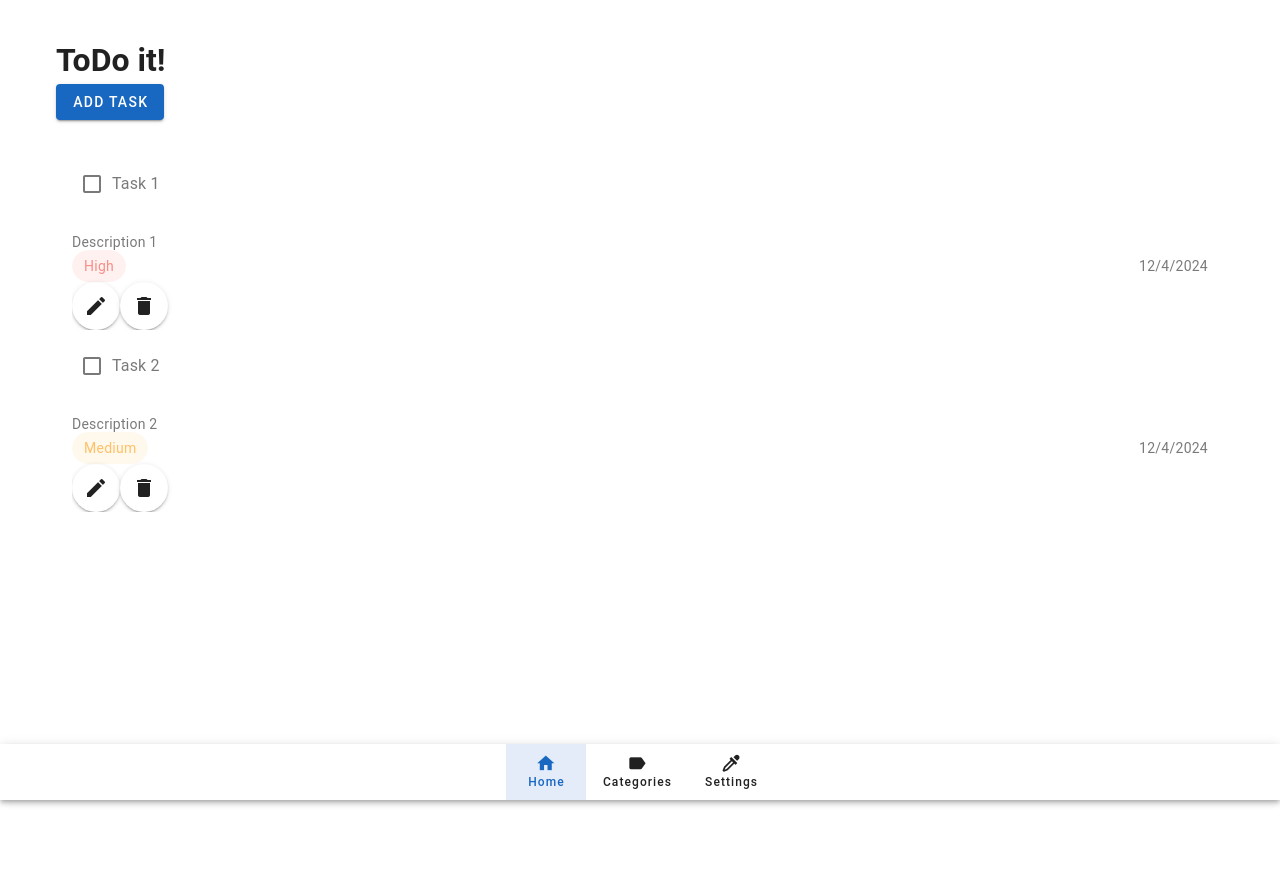
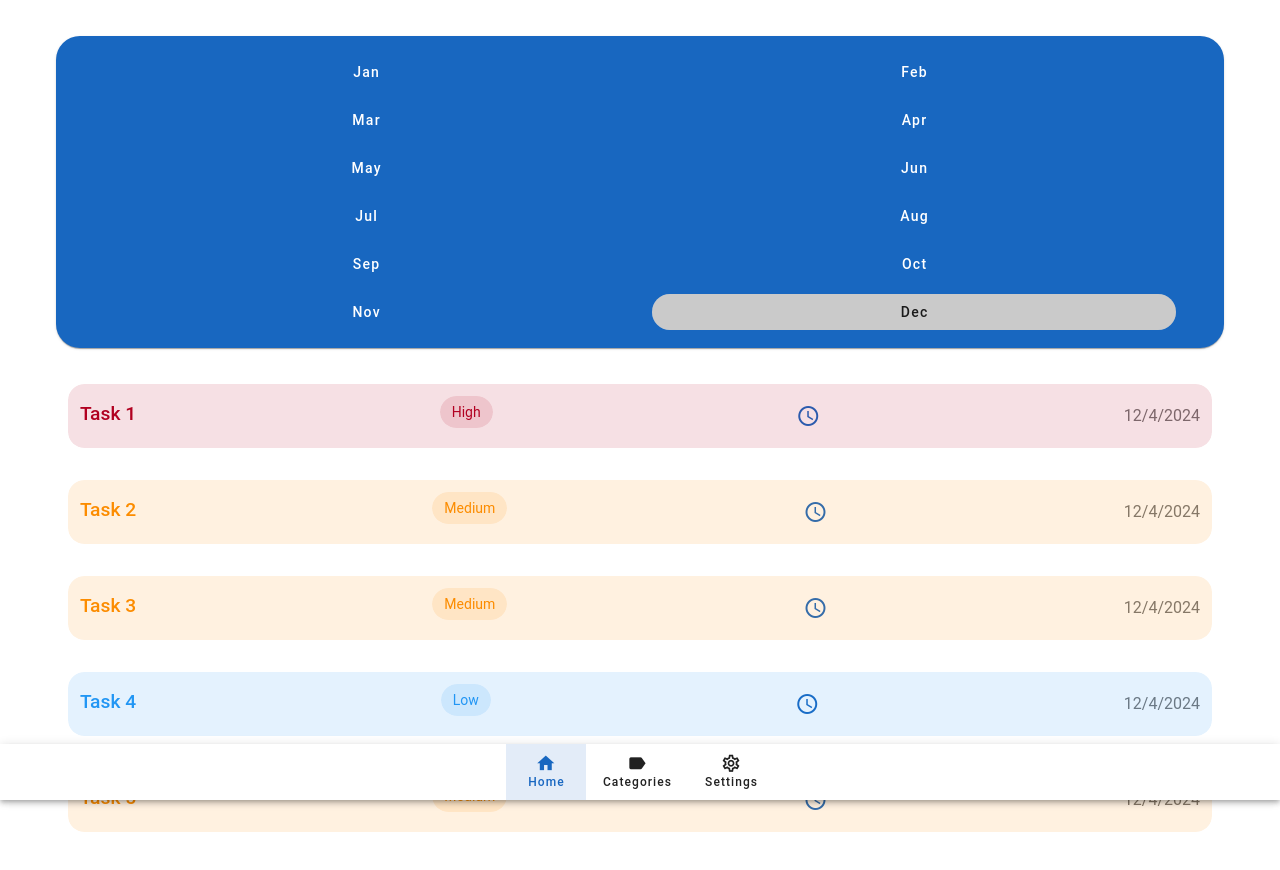
Before and after one commit to vigliom/todolist-app, a Vue app: page / in a window 1280 px wide. Shown: the top 870 px of the page. Before the commit the page ends 800 px from the top, so only its background shows below. Built offline with nearby package versions, Linux system fonts and the light colour scheme.

Commit message:
Refactor MyItemTask and HomeView components: enhance task display with card layout, update priority color handling, and integrate date picker for improved task management

```diff
--- a/src/components/MyBottomNav.vue
+++ b/src/components/MyBottomNav.vue
@@ -9,7 +9,7 @@
       <span>Categories</span>
     </v-btn>
     <v-btn value="settings" to="/settings">
-      <v-icon>mdi-eyedropper</v-icon>
+      <v-icon>mdi-cog-outline</v-icon>
       <span>Settings</span>
     </v-btn>
   </v-bottom-navigation>
--- a/src/components/MyItemTask.vue
+++ b/src/components/MyItemTask.vue
@@ -1,34 +1,30 @@
 <template>
-  <v-list-item>
-    <v-list-item-title>
-      <v-checkbox
-        :value="task.completed"
-        @change="onCheckboxChange"
-        :label="task.title"
-      ></v-checkbox>
-    </v-list-item-title>
-    <v-list-item-subtitle>
-      {{ task.description }}
-    </v-list-item-subtitle>
-    <v-list-item-subtitle>
-      <v-chip :color="priorityColor" dark>
-        {{ task.priority }}
-      </v-chip>
-      <span>{{ formattedDate }}</span>
-    </v-list-item-subtitle>
-    <v-list-item-action>
-      <v-btn icon @click.stop="$emit('editTask', task)">
-        <v-icon>mdi-pencil</v-icon>
-      </v-btn>
-      <v-btn icon @click.stop="$emit('deleteTask', task.id)">
-        <v-icon>mdi-delete</v-icon>
-      </v-btn>
-    </v-list-item-action>
-  </v-list-item>
+  <v-container class="px-0">
+    <!-- Card con diseño redondeado -->
+    <v-card
+      class="pa-3 outlined"
+      variant="tonal"
+      :color="priorityColor">
+      <div class="d-flex justify-space-between align-center">
+        <!-- Título -->
+        <h3 class="font-weight-medium mb-1">{{ task.title }}</h3>
+          <v-chip
+            class="mb-2"
+            :color="priorityColor"
+            text
+            outlined
+            small>
+            {{ task.priority }}
+          </v-chip>
+          <v-icon color="primary" small>mdi-clock-outline</v-icon>
+          <span class="text-muted">{{ formattedDate }}</span>
+        </div>
+    </v-card>
+  </v-container>
 </template>
 
 <script setup>
-import { defineProps, defineEmits, computed } from "vue";
+import { computed } from "vue";
 
 const props = defineProps({
   task: {
@@ -42,38 +38,38 @@ const emit = defineEmits(["deleteTask", "editTask", "updateTask"]);
 const priorityColor = computed(() => {
   switch (props.task.priority) {
     case "High":
-      return "red";
+      return "error";
     case "Medium":
-      return "orange";
+      return "warning";
     case "Low":
-      return "green";
+      return "info";
     default:
-      return "grey";
+      return "grey-lighten-1";
   }
 });
 
 const formattedDate = computed(() => {
-  return new Date(props.task.dueDate).toLocaleDateString();
+  return props.task.dueDate
+    ? new Date(props.task.dueDate).toLocaleDateString()
+    : "No Due Date";
 });
-
-const onCheckboxChange = () => {
-  emit("updateTask", { ...props.task, completed: !props.task.completed });
-};
 </script>
 
 <style scoped>
-.v-list-item-title {
-  display: flex;
-  align-items: center;
+h3 {
+  font-size: 1.2rem;
+  margin: 0;
 }
 
-.v-list-item-subtitle {
-  display: flex;
-  justify-content: space-between;
-  align-items: center;
+.text-muted {
+  color: #757575;
 }
 
-.v-chip {
-  margin-right: 10px;
+.v-card {
+  border-radius: 16px;
+}
+
+.v-btn {
+  margin: 0 4px;
 }
 </style>
--- a/src/views/HomeView.vue
+++ b/src/views/HomeView.vue
@@ -1,16 +1,14 @@
 <template>
   <v-container>
-    <v-row>
+    <v-card class="rounded rounded-xl bg-primary">
         <v-col>
-        <h1>ToDo it!</h1>
-        <v-btn color="primary" @click="showAddTaskDialog = true"
-          >Add Task</v-btn
-        >
+           <v-date-picker-months :locale="'es'" :year="new Date().getFullYear()"/>
         </v-col>
-    </v-row>
-    <v-row>
+    </v-card>
+
     <v-col>
       <v-list>
+        <v-expansion-panels variant="accordion">
           <my-item-task
             v-for="task in tasks"
             :key="task.id"
@@ -19,9 +17,9 @@
             @editTask="editTask"
             @toggleComplete="toggleComplete"
           ></my-item-task>
+        </v-expansion-panels>
       </v-list>
     </v-col>
-    </v-row>
 
     <!-- Add Task Dialog -->
     <v-dialog v-model="showAddTaskDialog" max-width="500px">
@@ -146,8 +144,8 @@
 </template>
 
 <script>
+import { ref } from "vue";
 import MyItemTask from "../components/MyItemTask.vue";
-import { ref } from "vue";
 
 export default {
   name: "HomeView",
@@ -156,43 +154,21 @@ export default {
   },
   setup() {
     const tasks = ref([
-      {
-        id: 1,
-        title: "Task 1",
-        description: "Description 1",
-        priority: "High",
-        dueDate: new Date(),
-        completed: false,
-      },
-      {
-        id: 2,
-        title: "Task 2",
-        description: "Description 2",
-        priority: "Medium",
-        dueDate: new Date(),
-        completed: false,
-      },
+      { id: 1, title: "Task 1", description: "Description 1", priority: "High", dueDate: new Date(), completed: false },
+      { id: 2, title: "Task 2", description: "Description 2", priority: "Medium", dueDate: new Date(), completed: false },
+      { id: 3, title: "Task 3", description: "Description 2", priority: "Medium", dueDate: new Date(), completed: false },
+      { id: 4, title: "Task 4", description: "Description 4", priority: "Low", dueDate: new Date(), completed: false },
+      { id: 5, title: "Task 5", description: "Description 5", priority: "Medium", dueDate: new Date(), completed: false },
     ]);
 
     const showAddTaskDialog = ref(false);
     const showEditTaskDialog = ref(false);
-    const newTask = ref({
-      title: "",
-      description: "",
-      priority: "Medium",
-      dueDate: new Date(),
-      completed: false,
-    });
-    const currentTask = ref({
-      id: null,
-      title: "",
-      description: "",
-      priority: "Medium",
-      dueDate: new Date(),
-      completed: false,
-    });
+    const newTask = ref({ title: "", description: "", priority: "Medium", dueDate: new Date(), completed: false });
+    const currentTask = ref({ id: null, title: "", description: "", priority: "Medium", dueDate: new Date(), completed: false });
     const dueDateMenu = ref(false);
     const editDueDateMenu = ref(false);
+    const selectedDate = ref(new Date());
+    const dateMenu = ref(false);
 
     const addTask = () => {
       if (newTask.value.title && newTask.value.description) {
@@ -214,9 +190,7 @@ export default {
     };
 
     const updateTask = () => {
-      const index = tasks.value.findIndex(
-        (task) => task.id === currentTask.value.id
-      );
+      const index = tasks.value.findIndex(task => task.id === currentTask.value.id);
       if (index !== -1) {
         tasks.value[index] = { ...currentTask.value };
         showEditTaskDialog.value = false;
@@ -224,11 +198,11 @@ export default {
     };
 
     const deleteTask = (id) => {
-      tasks.value = tasks.value.filter((task) => task.id !== id);
+      tasks.value = tasks.value.filter(task => task.id !== id);
     };
 
     const toggleComplete = (task) => {
-      const index = tasks.value.findIndex((t) => t.id === task.id);
+      const index = tasks.value.findIndex(t => t.id === task.id);
       if (index !== -1) {
         tasks.value[index].completed = !tasks.value[index].completed;
       }
@@ -247,6 +221,8 @@ export default {
       updateTask,
       deleteTask,
       toggleComplete,
+      dateMenu,
+      selectedDate,
     };
   },
 };
```
Lines whose indentation alone changed are shown as unchanged.
